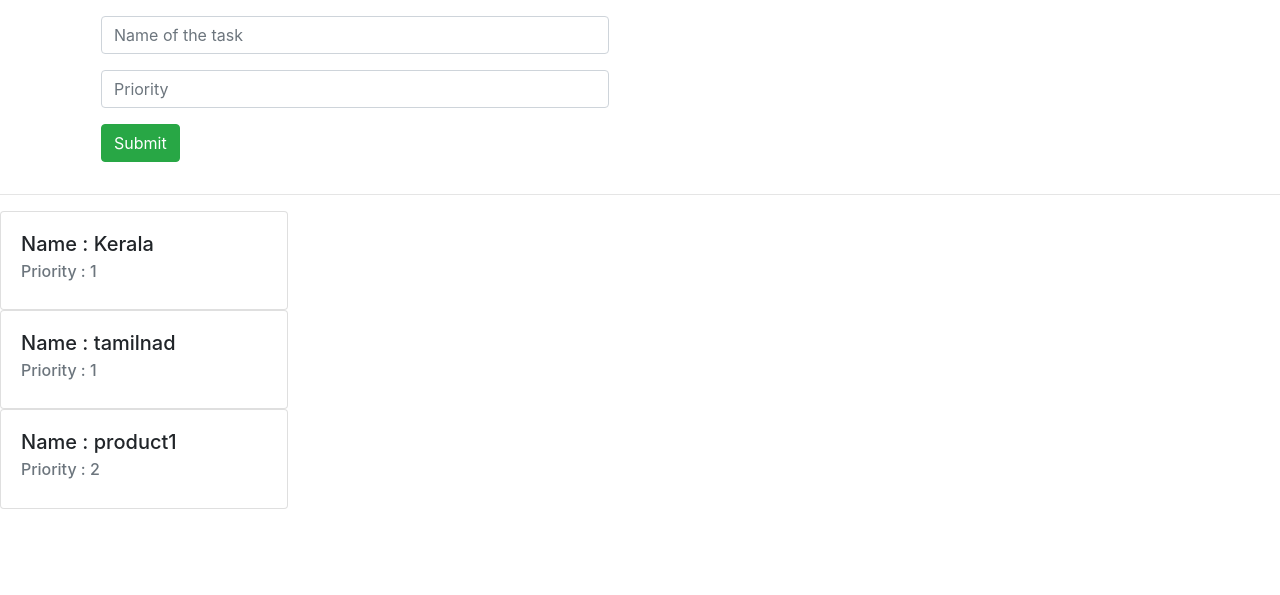
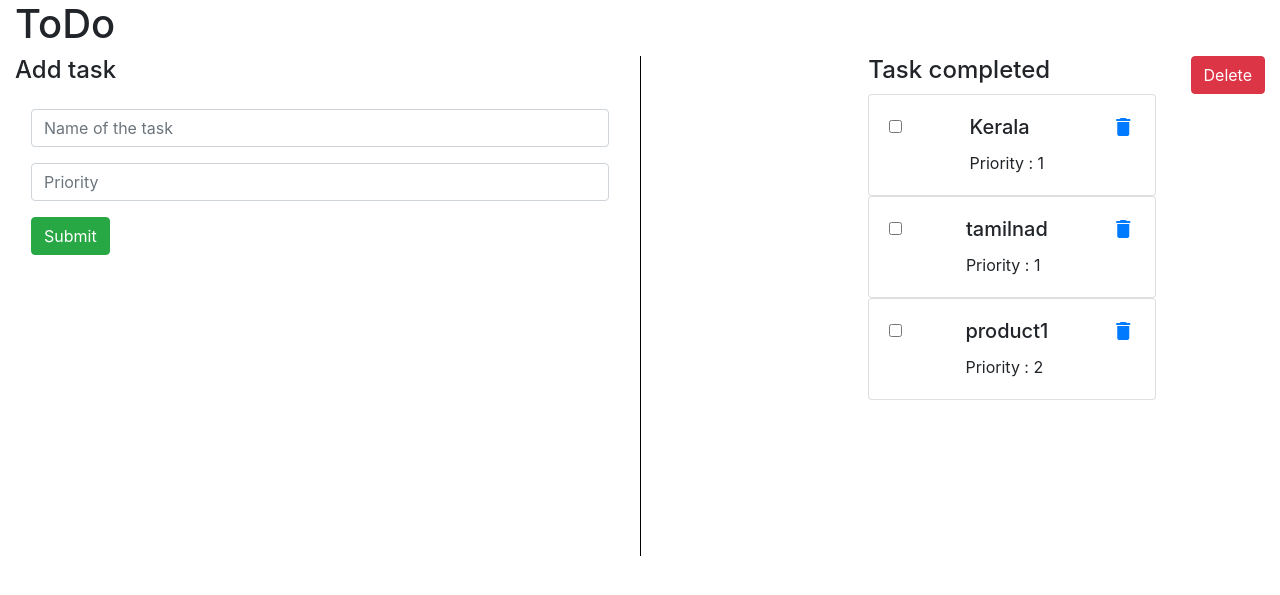
Before and after one commit to aswinpadas/todo_project, a Django app: template templates/task_view.html in a window 1280 px wide. Shown: the top 595 px of the page. Run offline with Django 4.2, Linux system fonts and the light colour scheme; the template is opened without the code that fills it: values that come from a table or form of the project are taken from there, others are empty; data comes from the database, SQL or seed files in the repository; both versions use the stored data as it was after the commit; parts of the project's set-up code (start-up, migrations or seed data) failed here and were passed over.

Commit message:
* designing * task adding and task view creating in same webpage * task deleting * multitask deleteing(still working on it)

```diff
--- a/templates/base.html
+++ b/templates/base.html
@@ -1,14 +1,16 @@
 <!DOCTYPE html>
 <html lang="en">
 <head>
-    <link rel="stylesheet" href="https://cdn.jsdelivr.net/npm/bootstrap@4.0.0/dist/css/bootstrap.min.css" integrity="sha384-Gn5384xqQ1aoWXA+058RXPxPg6fy4IWvTNh0E263XmFcJlSAwiGgFAW/dAiS6JXm" crossorigin="anonymous">
+<!--    <link rel="stylesheet" href="https://cdn.jsdelivr.net/npm/bootstrap@4.0.0/dist/css/bootstrap.min.css" integrity="sha384-Gn5384xqQ1aoWXA+058RXPxPg6fy4IWvTNh0E263XmFcJlSAwiGgFAW/dAiS6JXm" crossorigin="anonymous">-->
 
     <meta charset="UTF-8">
-    <title>Title</title>
+
+    <title>To Do</title>
+    <link href="https://fonts.googleapis.com/icon?family=Material+Icons" rel="stylesheet">
+    <link rel="stylesheet" href="https://cdn.jsdelivr.net/npm/bootstrap@4.0.0/dist/css/bootstrap.min.css" integrity="sha384-Gn5384xqQ1aoWXA+058RXPxPg6fy4IWvTNh0E263XmFcJlSAwiGgFAW/dAiS6JXm" crossorigin="anonymous">
 </head>
 <body>
 {% block content %}
 {% endblock %}
-
 </body>
 </html>
--- a/templates/task_view.html
+++ b/templates/task_view.html
@@ -1,30 +1,86 @@
 {% extends 'base.html' %}
 {% block content %}
-<div class="container">
+
+<div class="container-fluid">
+    <div class="row">
+        <div class="col-md-12">
+            <div class="banner-text">
+                <h1>
+                    ToDo
+                </h1>
+            </div>
+        </div>
+    </div>
     <div class="row">
         <div class="col-md-6">
-            <form name="" method="post" class="p-3 shadow">
+            <h4>
+                Add task
+            </h4>
+            <form  method="post" class="shadow p-3 mb-5 bg-white rounded">
                 {% csrf_token %}
                 <div class="form-group">
-                <input type="text" name="name" class="form-control" placeholder="Name of the task"value="">
+                <input type="text" name="name" class="form-control" placeholder="Name of the task" required>
                 </div>
                 <div class="form-group">
-                <input type="number" name="priority" class="form-control" placeholder="Priority">
+                <input type="number" name="priority" class="form-control" placeholder="Priority" required>
                 </div>
                 <input type="submit" class="btn btn-success" value="Submit">
             </form>
         </div>
+        <div class="col-md-2"style="border-left:1px solid #000;height:500px"></div>
+        <div class="col-md-4">
+            <div style="display: flex; justify-content: space-between;">
+                <span>
+                    <h4>
+                        Task completed
+                    </h4>
+                </span>
+                <span>
+
+                    <form name="select_delete" id="select_delete" method="get">
+                        <a href="{% url 'multi_delete' %}"> <input type="submit" value="Delete" class="btn btn-danger" form="select_delete"></a>
+                    </form>
+
+                </span>
+            </div>
+
+            {% for result in obj_task %}
+                <div class="card" style="width: 18rem;">
+                    <div class="card-body" style="display: flex; justify-content: space-between;">
+                        <span>
+                            <input type="checkbox" value="{{ result.id }}" form="select_delete">
+                        </span>
+                        <span>
+                            <h5 class="card-title">{{ result.name }}</h5>
+                            <p class="card-text">Priority : {{ result.priority}} </p>
+                            <!--a href="{% url  'delete' result.id %} " class="btn btn-danger">Delete task</a-->
+                        </span>
+                         <span class="material-icons" >
+                            <a href="{% url 'delete' result.id %}"> delete </a>
+                        </span>
+                    </div>
+                </div>
+            {% endfor %}
+        </div>
     </div>
+
 </div>
-<hr>
-{% for result in obj_task %}
-<div class="card" style="width: 18rem;">
-  <div class="card-body" style="width: 18rem;">
-    <h5 class="card-title">Name : {{ result.name}}</h5>
-    <h6 class="card-subtitle mb-2 text-muted">Priority : {{ result.priority}}</h6>
-  </div>
-</div>
-{% endfor %}
+<!--<div class="container">-->
+<!--    <div class="row">-->
+<!--        <div class="col-md-6">-->
+
+<!--        </div>-->
+<!--    </div>-->
+<!--</div>-->
+
+<!--{% for result in obj_task %}-->
+<!--<div class="card" style="width: 18rem;">-->
+<!--  <div class="card-body" style="width: 18rem;">-->
+<!--    <h5 class="card-title">Name : {{ result.name}}</h5>-->
+<!--    <h6 class="card-subtitle mb-2 text-muted">Priority : {{ result.priority}}</h6>-->
+<!--  </div>-->
+<!--</div>-->
+<!--{% endfor %}-->
 <!--{% for result in obj_task %}-->
 <!--{{ result.name}} -&#45;&#45;&ndash;&gt; <br>-->
 <!--{% endfor %}-->
--- a/todo_app/urls.py
+++ b/todo_app/urls.py
@@ -3,5 +3,6 @@ from todo_app import views
 
 urlpatterns = [
     path('', views.task_view, name='task_view'),
-    path('task',views.task_,name='task')
+    path('delete/<int:id>/', views.delete, name='delete'),
+    path('multi_delete/',views.multi_delete,name='multi_delete'),
 ]
```
Also changed, not shown: templates/task.html (deleted, +0 -21 lines), todo_app/views.py (+23 -1 lines), db.sqlite3.
